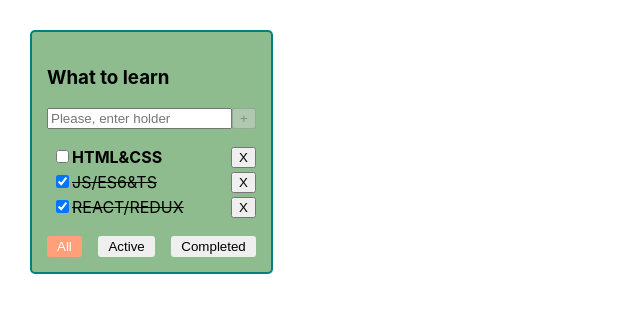
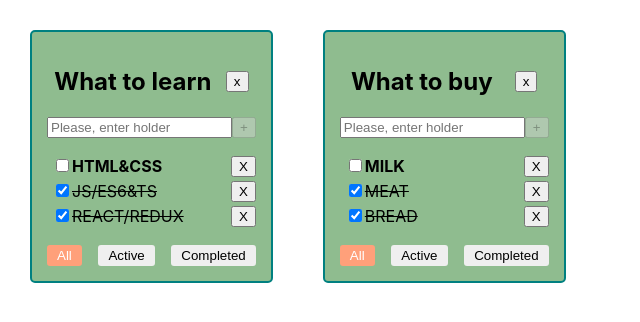
Before and after one commit to aidar2218/1-todolist, a React (Create React App) app: page / in a window 1280 px wide. Shown: the top 322 px of the page, without its empty margins (0-640 px from the left). Built offline with nearby package versions, Linux system fonts and the light colour scheme.

Commit message:
Commit 05

```diff
--- a/src/App.css
+++ b/src/App.css
@@ -61,3 +61,9 @@
   border: 2px solid red;
   outline: none;
 }
+
+.todolist-header {
+  display: flex;
+  align-items: center;
+  justify-content: space-around;
+}
--- a/src/App.tsx
+++ b/src/App.tsx
@@ -5,68 +5,112 @@
 
 // CRUD
 // Create
-// Read (filter, search, sort)
+// Read (filter, search, sort, pagination)
 // Update
 // Delete
 
-export type FilterValuesType = "all" | "active" | "completed"
+
+type TodoListType = {
+    id: string
+    title: string
+    filter: FilterValuesType
+}
+
+type TasksStateType = {
+    [todoListID: string]: TaskType[]
+}
+
+export type FilterValuesType = "all" | "active" | "completed";
 
 function App() {
-    const todoListTitle: string = "What to learn";
+    const todoListID_1 = v1();
+    const todoListID_2 = v1();
 
-    const [tasks, setTasks] = useState <Array<TaskType>>([
-        {id: v1(), title: "HTML&CSS", isDone: false},
-        {id: v1(), title: "JS/ES6&TS", isDone: true},
-        {id: v1(), title: "REACT/REDUX", isDone: true}
-    ]);
+    const [todoLists, setTodoLists] = useState <TodoListType[]>([
+        {id: todoListID_1, title: "What to learn", filter: "all"},
+        {id: todoListID_2, title: "What to buy", filter: "all"}
+    ])
 
-    const[filter, setFilter] = useState<FilterValuesType>("all");
+    const [tasks, setTasks] = useState<TasksStateType>({
+        [todoListID_1]: [
+            {id: v1(), title: "HTML&CSS", isDone: false},
+            {id: v1(), title: "JS/ES6&TS", isDone: true},
+            {id: v1(), title: "REACT/REDUX", isDone: true}
+        ],
+        [todoListID_2]: [
+            {id: v1(), title: "MILK", isDone: false},
+            {id: v1(), title: "MEAT", isDone: true},
+            {id: v1(), title: "BREAD", isDone: true}
+        ],
+    });
 
-    const changeFilter = (nextFilter: FilterValuesType) => {
-        setFilter(nextFilter);
+
+
+    const removeTask = (taskId: string, todoListID: string) => {
+        const updatedTasks = tasks[todoListID].filter(t => t.id !== taskId);
+        setTasks({...tasks, [todoListID]: updatedTasks});
     }
-
-    const removeTask = (taskId: string) => {
-        setTasks (tasks.filter (t => t.id !== taskId))
-    }
-
-    const addTask = (title: string) => {
+    const addTask = (title: string, todoListID: string) => {
         const newTask: TaskType = {
             id: v1(),
             title: title,
             isDone: false
-        }
-        setTasks([newTask, ...tasks]);
+        };
+        const updatedTasks = [newTask, ...tasks[todoListID]];
+        setTasks({...tasks, [todoListID]: updatedTasks});
+    }
+    const changeTaskStatus = (taskId: string, newIsDoneValue: boolean, todoListID: string) => {
+        const updatedTasks = tasks[todoListID].map(t => t.id === taskId
+            ? {...t, isDone: newIsDoneValue}
+            : t);
+        setTasks({...tasks, [todoListID]: updatedTasks});
+    }
+    const changeTodoListFilter = (nextFilter: FilterValuesType, todoListID: string) => {
+        setTodoLists(todoLists.map(tl => tl.id === todoListID
+            ? {...tl, filter: nextFilter}
+            : tl
+        ));
+    }
+    const removeTodoList = (todoListID: string) => {
+        setTodoLists(todoLists.filter(tl => tl.id !== todoListID))
+        const copy = {...tasks}
+        delete copy[todoListID];
+        setTasks(copy);
     }
 
-    const changeTaskStatus = (taskId: string, newIsDoneValue: boolean) => {
-        setTasks(tasks.map(t => t.id === taskId ? {...t, isDone: newIsDoneValue} : t))
-    }
-
-    const getTasksForMe = (tasksList: Array<TaskType>, filterValue: FilterValuesType) => {
+    const getTasksForRender = (tasksList: Array<TaskType>, filterValue: FilterValuesType) => {
         switch (filterValue) {
             case "active":
-                return tasks.filter(t => !t.isDone);
+                return tasksList.filter(t => !t.isDone);
             case "completed":
-                return tasks.filter(t => t.isDone);
+                return tasksList.filter(t => t.isDone);
             default:
-                return tasks;
+                return tasksList;
         }
     }
 
-    const tasksWhatIWantToSee = getTasksForMe(tasks, filter);
+    const todoListsComponents: JSX.Element[] = todoLists.map(tl => {
+        const tasksWhatIWantToSee = getTasksForRender(tasks[tl.id], tl.filter);
+        return (
+            <TodoList
+                key={tl.id}
+                todoListID={tl.id}
+                filter={tl.filter}
+                title={tl.title}
+                tasks={tasksWhatIWantToSee}
+
+                addTask={addTask}
+                removeTask={removeTask}
+                removeTodoList={removeTodoList}
+                changeTaskStatus={changeTaskStatus}
+                changeTodoListFilter={changeTodoListFilter}
+            />
+        )
+    })
 
     return (
         <div className="App">
-            <TodoList
-                filter={filter}
-                title={todoListTitle}
-                tasks={tasksWhatIWantToSee}
-                addTask={addTask}
-                removeTask={removeTask}
-                changeFilter={changeFilter}
-                changeTaskStatus={changeTaskStatus}
-            />
+            {todoListsComponents}
         </div>
     );
 }
--- a/src/TodoList.tsx
+++ b/src/TodoList.tsx
@@ -1,16 +1,18 @@
 import React, {ChangeEvent, KeyboardEvent, useState} from "react";
 import {FilterValuesType} from "./App";
-import {Simulate} from "react-dom/test-utils";
-import change = Simulate.change;
 
 type TodoListPropsType = {
+    todoListID: string
     title: string
     tasks: TaskType[]
     filter: FilterValuesType
-    removeTask: (taskId: string) => void
-    addTask: (title: string) => void
-    changeFilter: (nextFilter: FilterValuesType) => void
-    changeTaskStatus: (taskId: string, newIsDoneValue: boolean) => void
+
+    removeTask: (taskId: string, todoListID: string) => void
+    addTask: (title: string, todoListID: string) => void
+    changeTaskStatus: (taskId: string, newIsDoneValue: boolean, todoListID: string) => void
+
+    removeTodoList: (todoListID: string) => void
+    changeTodoListFilter: (nextFilter: FilterValuesType, todoListID: string) => void
 }
 
 export type TaskType = {
@@ -28,37 +30,37 @@
         error && setError(false);
         setTitle(e.currentTarget.value);
     }
-
-
     const addTaskHandler = () => {
         const trimmedTitle = title.trim();
         if (trimmedTitle) {
-            props.addTask(trimmedTitle);
+            props.addTask(trimmedTitle, props.todoListID);
         } else {
             setError(true);
         }
         setTitle("");
     }
+    const handlerCreator = (filter: FilterValuesType) => () => props.changeTodoListFilter(filter, props.todoListID);
+    const addTaskOnKeyPressHandler = (e: KeyboardEvent<HTMLInputElement>) => e.key === "Enter" && !isAddBtnDisabled && addTaskHandler();
+    const removeTodoListHandler = () => props.removeTodoList(props.todoListID)
 
-    const tasksListItems: Array<JSX.Element> = props.tasks.map((t) => {
-        const removeTask = () => props.removeTask(t.id);
-        const changeTaskStatus = (e: ChangeEvent<HTMLInputElement>) => props.changeTaskStatus(t.id, e.currentTarget.checked);
-        const taskClasses = t.isDone ? "task-isDone" : "task";
+    const tasksListItems: Array<JSX.Element> = props.tasks.map((task) => {
+        const removeTask = () => props.removeTask(task.id, props.todoListID);
+        const changeTaskStatus = (e: ChangeEvent<HTMLInputElement>) => props.changeTaskStatus(task.id, e.currentTarget.checked, props.todoListID);
+        const taskClasses = task.isDone ? "task-isDone" : "task";
         return (
-            <li>
+            <li key={task.id}>
                 <div>
                     <input
                         type="checkbox"
-                        checked={t.isDone}
+                        checked={task.isDone}
                         onChange={changeTaskStatus}
                     />
-                    <span className={taskClasses}>{t.title}</span>
+                    <span className={taskClasses}>{task.title}</span>
                 </div>
                 <button onClick={removeTask}>X</button>
             </li>
         )
     });
-
     const titleMaxLength = 25;
     const isTitleLengthTooLong: boolean = title.length > titleMaxLength;
     const isAddBtnDisabled: boolean = !title.length || title.length > titleMaxLength;
@@ -68,12 +70,14 @@
     const userMessage = error
         ? <div style={{color: "red"}}>Title is required</div>
         : null;
-    const handlerCreator = (filter: FilterValuesType) => () => props.changeFilter(filter);
-    const addTaskOnKeyPressHandler = (e: KeyboardEvent<HTMLInputElement>) => e.key === "Enter" && !isAddBtnDisabled && addTaskHandler();
     const inputClasses = error || isTitleLengthTooLong ? "input-error" : undefined;
     return (
         <div className="todolist">
-            <h3>{props.title}</h3>
+            <header className="todolist-header">
+                <h2>{props.title}</h2>
+                <button onClick={removeTodoListHandler}>x</button>
+            </header>
+
             <div>
                 <input
                     // ref={taskTitleInput}
```
